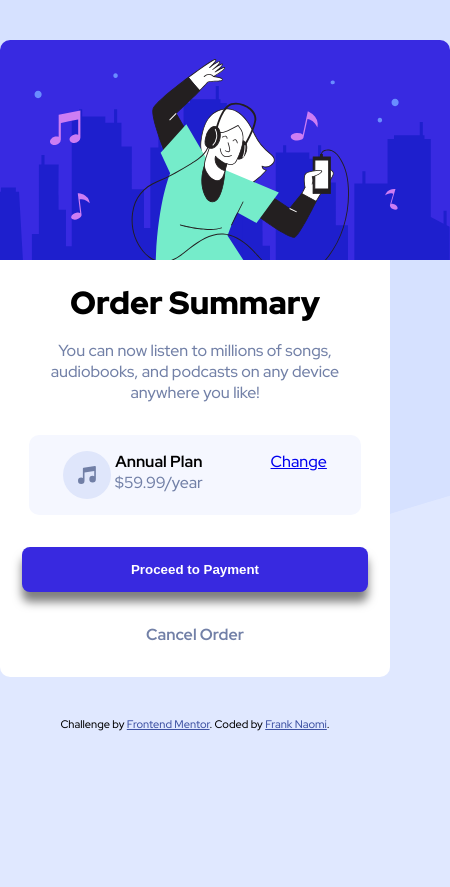
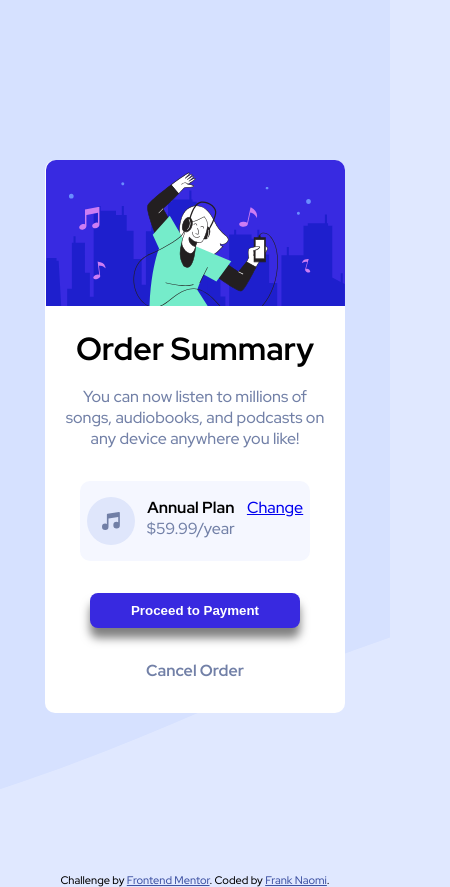
Before and after one commit to franknaomi/order-summary-component-main, a plain HTML site: page index.html in a window 390 px wide. Shown: the whole page, 450 px wide, since content can reach past the window. Before the commit the page ends 844 px from the top, so only its background shows below. Drawn offline with Linux system fonts and the light colour scheme.

Commit message:
Mobile responsiveness

```diff
--- a/index.html
+++ b/index.html
@@ -19,7 +19,9 @@
   <div class="container">
     <div class="top">
       <img src="./images/illustration-hero.svg" alt="">
+
     </div>
+    <div class="bottom">
       <div class="mid-section">
         <h1>Order Summary</h1>
         <p>  You can now listen to millions of songs, audiobooks, and podcasts on any
@@ -31,10 +33,11 @@
           <p class="bold">Annual Plan</p>
           <p class="negative">$59.99/year</p>
         </div>
-      <a href="#">Change</a>
+        <a target = _blank href="https://open.spotify.com/">Change</a>
       </div>
       <button>Proceed to Payment</button>
       <p class="cancel"> Cancel Order</p>
+    </div>
   </div>
 
 
--- a/style.css
+++ b/style.css
@@ -17,7 +17,6 @@ body {
 
 .container {
     width: 450px;
-    max-width: 100%;
     margin: 40px auto;
     text-align: center;
     background-color: white;
@@ -47,7 +46,7 @@ h1 {
     justify-content: space-around;
     padding: 1rem 0;
     background-color: hsl(225, 100%, 98%);
-    width: 85%;
+    /* width: 85%; */
     max-width: 85%;
     border-radius: 10px;
 }
@@ -78,3 +77,39 @@ button {
     font-weight: 700;
 
 }
+
+@media only screen and (min-width: 320px) and (max-width: 767px) {
+    .container {
+        width: 300px;
+        margin: 10em auto;
+    }
+
+    .top img {
+        width: 299px;
+    }
+
+    .bottom {
+        padding: 0 0.9em;
+    }
+
+    h1 {
+        font-weight: 700;
+        margin: 1rem 10px;
+    }
+
+    .mid-section p {
+        margin: 0 2px;
+    }
+
+    .double p {
+        margin-left: 0;
+    }
+
+    .grey-section {
+        padding: 1rem 1px;
+    }
+
+    button {
+        padding: 10px 15%;
+    }
+}
```
Lines whose indentation alone changed are shown as unchanged.
